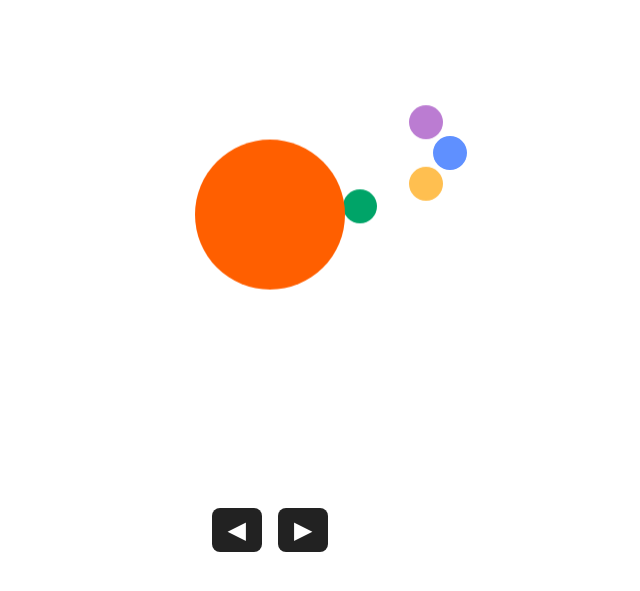
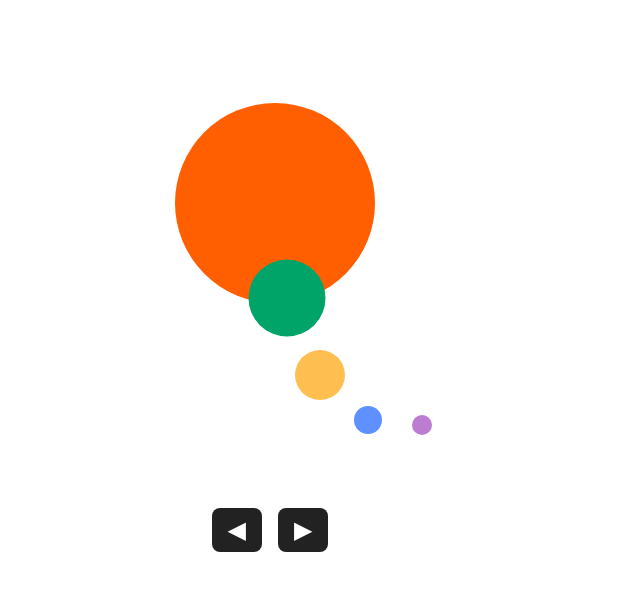
Before and after one commit to JordanSmolders/Int_WhisperingGardens, a plain HTML site: page Test_code/Onboarding_carousel/index.html in a window 1280 px wide. Shown: the part 145-736 px from the top of the page, without its empty margins (370-1010 px from the left). Drawn offline with Linux system fonts and the light colour scheme.

Commit message:
Updated based on new wireframes. Changed the angle, added different sizes based on position

```diff
--- a/Test_code/Onboarding_carousel/index.html
+++ b/Test_code/Onboarding_carousel/index.html
@@ -10,31 +10,11 @@
     <div class="carousel-wrapper">
       <div class="carousel-container">
         <div class="carousel">
-          <div
-            class="circle"
-            style="background-color: #bb7cd2"
-            data-index="0"
-          ></div>
-          <div
-            class="circle"
-            style="background-color: #5f90ff"
-            data-index="1"
-          ></div>
-          <div
-            class="circle"
-            style="background-color: #ffbf50"
-            data-index="2"
-          ></div>
-          <div
-            class="circle"
-            style="background-color: #00a468"
-            data-index="3"
-          ></div>
-          <div
-            class="circle"
-            style="background-color: #ff5f00"
-            data-index="4"
-          ></div>
+          <div class="circle purple" data-index="0"></div>
+          <div class="circle blue" data-index="1"></div>
+          <div class="circle yellow" data-index="2"></div>
+          <div class="circle green" data-index="3"></div>
+          <div class="circle orange" data-index="4"></div>
         </div>
       </div>
       <div class="buttons">
--- a/Test_code/Onboarding_carousel/script.js
+++ b/Test_code/Onboarding_carousel/script.js
@@ -4,27 +4,41 @@ const prevBtn = document.querySelector('#prevBtn');
 
 let activeIndex = 4;
 
+function circleSize(relativeIndex) {
+  const sizeMap = {
+    0: 200,
+    1: 77,
+    2: 50,
+    3: 28,
+    4: 20
+  };
+
+  const distance = Math.abs(relativeIndex);
+  return sizeMap[distance] || 0;
+}
+
 function updateCarousel() {
-  const centerX = 150;
-  const centerY = 150;
-  const radius = 180;
+  const centerX = 20;
+  const centerY = 100;
+  const radius = 250;
 
-  const maxVisible = 4;
-  const angleStep = 30;
-  const startAngle = -90 + (maxVisible * angleStep) / 2;
+  const angleStep = 25;
+  const startAngle = 0;
 
   circles.forEach((circle, i) => {
     const relativeIndex = i - activeIndex;
-    const angle = startAngle + (relativeIndex + maxVisible) * angleStep;
+    const angle = startAngle + (relativeIndex) * angleStep;
     const rad = angle * (Math.PI / 180);
 
-    const x = centerX + radius * Math.cos(rad);
-    const y = centerY + radius * Math.sin(rad);
+    const x = centerX + (radius * 0.5) * Math.cos(rad);
+    const y = centerY + (radius * 0.9) * Math.sin(rad);
+    const size = circleSize(relativeIndex);
 
     circle.style.left = `${x}px`;
     circle.style.top = `${y}px`;
-    circle.style.transform = `translate(-50%, -50%) rotateX(-70deg)`;
-    circle.style.zIndex = Math.round(100 - Math.abs(relativeIndex) * 10);
+    circle.style.width = `${size}px`;
+    circle.style.height = `${size}px`;
+    circle.style.transform = `translate(-50%, -50%)`;
 
     circle.classList.toggle('active', i === activeIndex);
   });
--- a/Test_code/Onboarding_carousel/styles.css
+++ b/Test_code/Onboarding_carousel/styles.css
@@ -14,10 +14,10 @@ body {
   align-items: center;
   gap: 1rem;
   margin: 45px;
+  transform: rotate(180deg);
 }
 
 .carousel-wrapper {
-  perspective: 800px;
   display: flex;
   flex-direction: column;
   align-items: center;
@@ -27,8 +27,6 @@ body {
   position: relative;
   width: 300px;
   height: 300px;
-  transform-style: preserve-3d;
-  transform: rotateX(70deg);
 }
 
 .circle {
@@ -36,16 +34,12 @@ body {
   width: 34px;
   height: 34px;
   border-radius: 50%;
-  transform-style: preserve-3d;
   transition: all 0.5s ease;
-  --circle-rotation: rotateX(-70deg);
-  transform: translate(-50%, -50%) var(--circle-rotation);
-  z-index: 20;
+  transform: translate(-50%, -50%);
 }
 
 .circle.active {
-  transform: translate(-50%, -50%) var(--circle-rotation);
-  z-index: 10;
+  transform: translate(-50%, -50%);
   width: 150px;
   height: 150px;
 }
@@ -70,3 +64,28 @@ button {
 .carousel-container {
   overflow: visible;
 }
+
+.orange {
+  background-color: #ff5f00;
+  z-index: 1;
+}
+
+.green {
+  background-color: #00a468;
+  z-index: 2;
+}
+
+.yellow {
+  background-color: #ffbf50;
+  z-index: 3;
+}
+
+.blue {
+  background-color: #5f90ff;
+  z-index: 4;
+}
+
+.purple {
+  background-color: #bb7cd2;
+  z-index: 5;
+}
```
